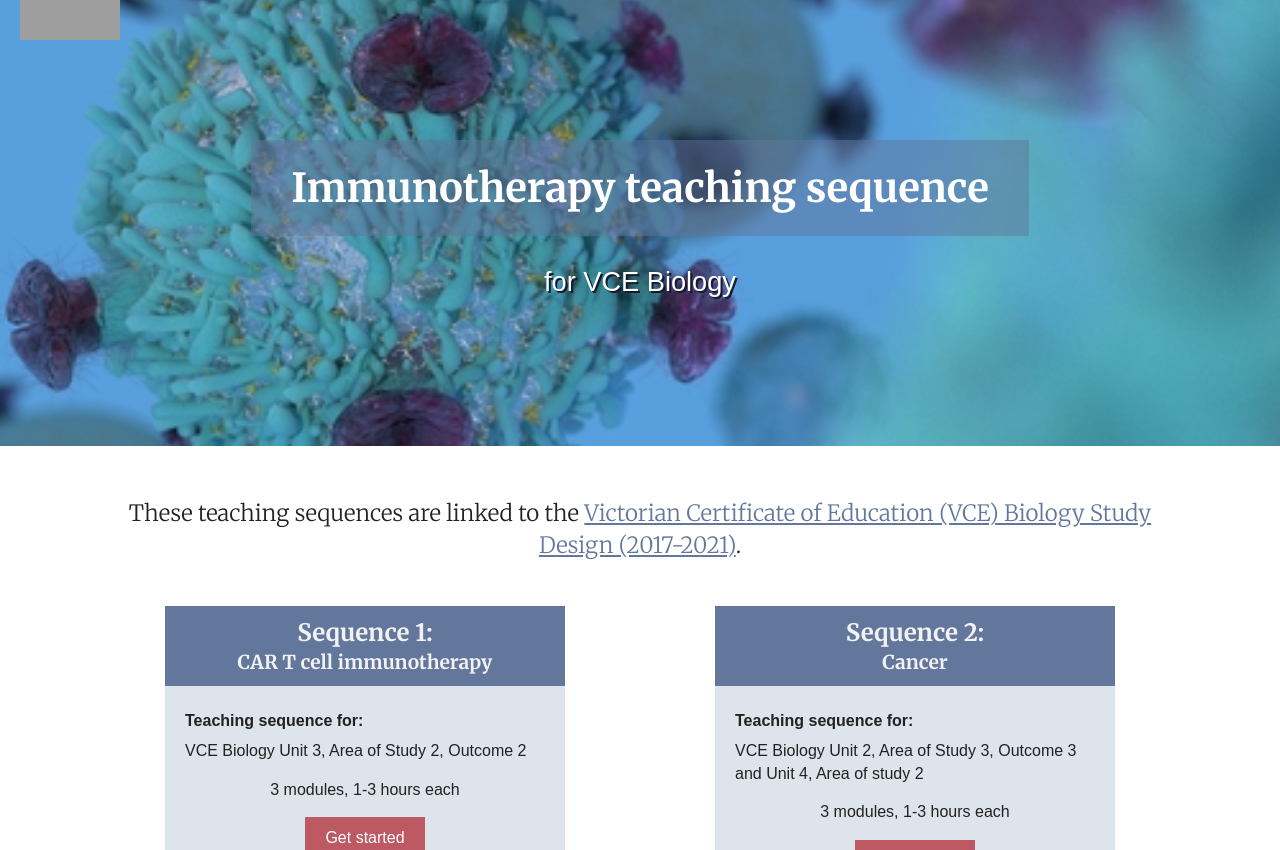
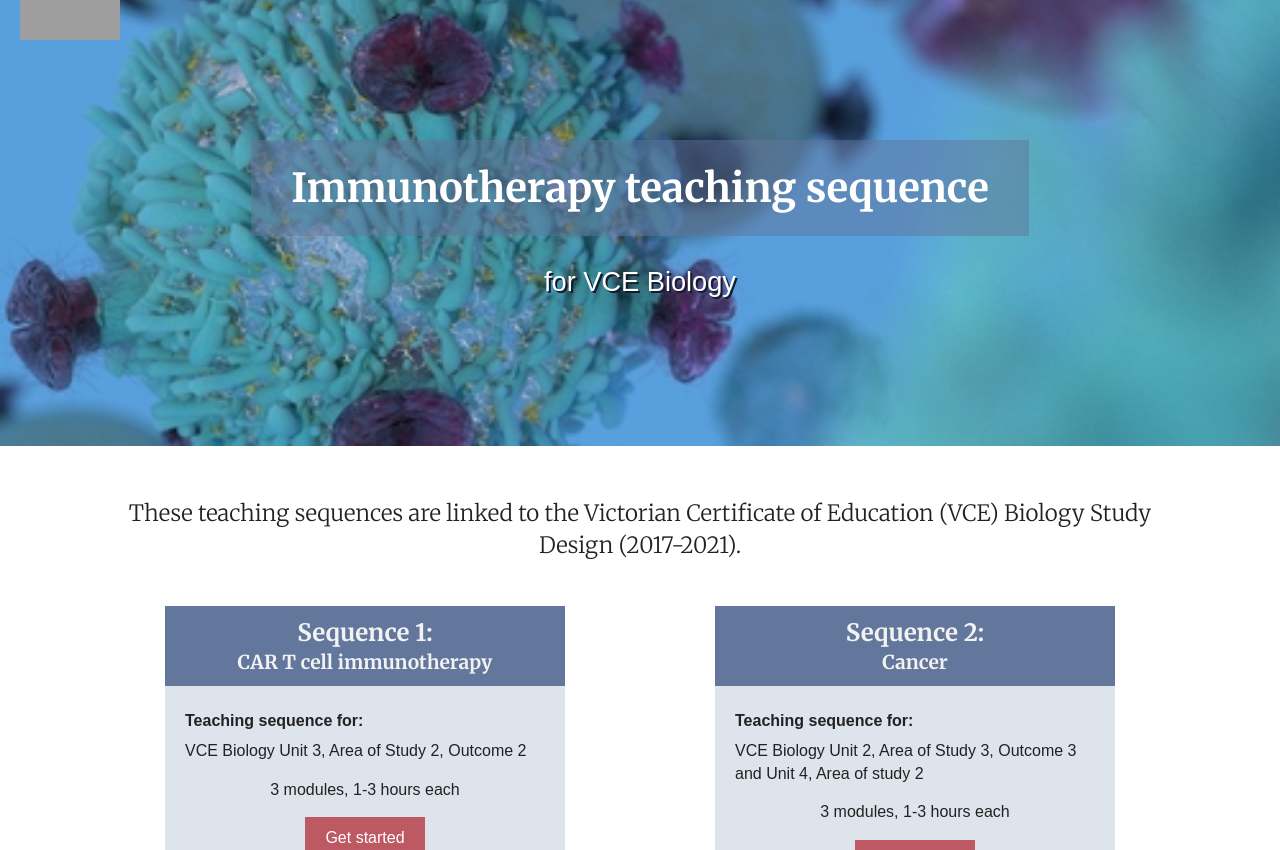
Before and after one commit to contemporaryVCEbiology/immunotherapy, a Jekyll site: the page built from index.html, in a window 1280 px wide and 900 px high, cut to the strip 50-900 px from the top of the window. Built offline with Jekyll 4.4.1, drawn with Linux system fonts in a browser that asks for light colours.

Commit message:
remove link

```diff
--- a/index.html
+++ b/index.html
@@ -6,7 +6,7 @@ title: Immunotherapy teaching sequence for VCE Biology
 description:
 ---
 <div class="content clearfix">
-    <p class="centered intro">These teaching sequences are linked to the <a href="" rel="external" title="open external website">Victorian Certificate of Education (VCE) Biology Study Design (2017-2021)</a>.</p>
+    <p class="centered intro">These teaching sequences are linked to the Victorian Certificate of Education (VCE) Biology Study Design (2017-2021).</p>
     <div class="half">
         <section class="panel">
             <h2>Sequence 1: <small>CAR T cell immunotherapy</small></h2>
```
